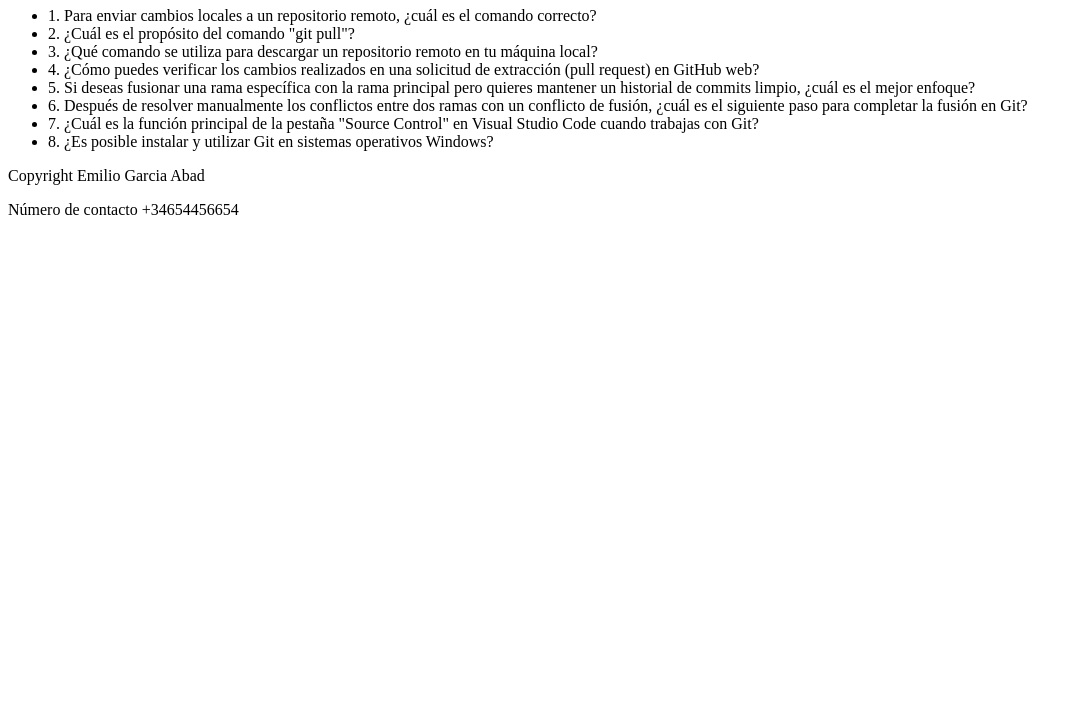
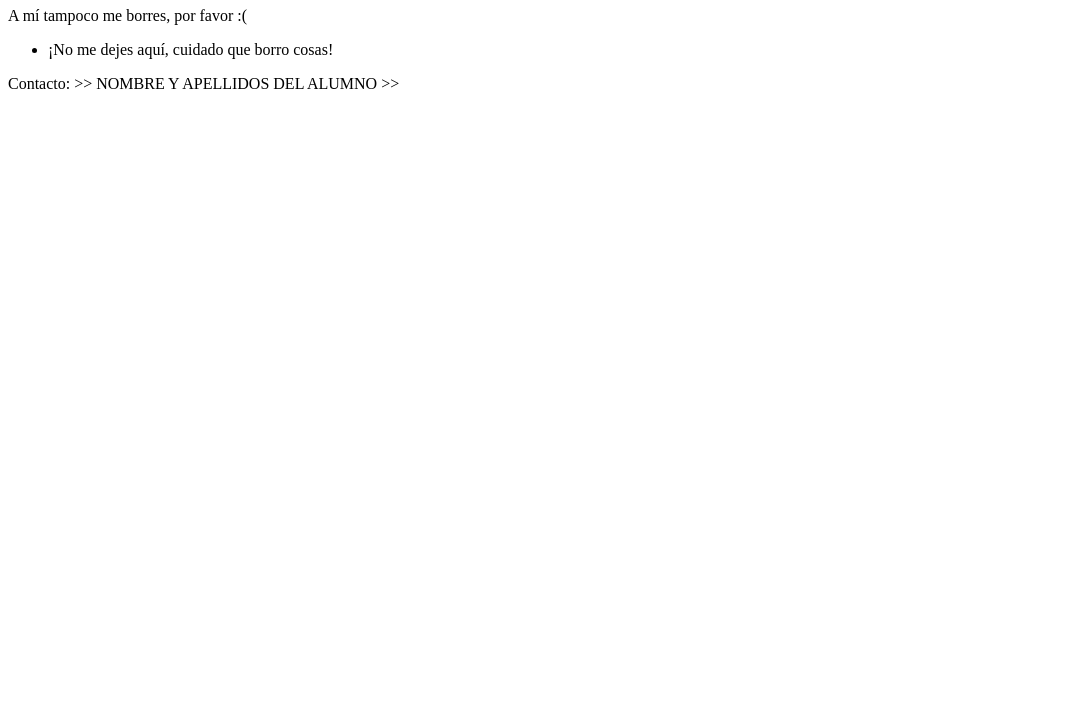
Before and after one commit to EmilioGarciaAbad/ExamenED-2324, a plain HTML site: page index.html in a window 1280 px wide. Shown: the part 73-800 px from the top of the page, without its empty margins (0-1082 px from the left). Drawn offline with Linux system fonts and the light colour scheme.

Commit message:
Commit del index desde la web
Commit del index desde la web

```diff
--- a/index.html
+++ b/index.html
@@ -1,42 +1,25 @@
 <!DOCTYPE html>
-<html lang="es">
+<html lang="en">
 <head>
-    <meta charset="UTF-8">
-    <link rel="stylesheet" href="style.css">
+    <meta>
+    <link rel="nosé" href="estilos.css">
     <title>Examen ED 2024</title>
 </head>
 <body>
 
     <header>
-        <h1>Este es el encabezado nuevo</h1>
+        <h1>¡Encabezado definitivo: no borrar!</h1>
+		<p>A mí tampoco me borres, por favor :(</p>
     </header>
 
     <main>
-        <!-- Contenido principal aquí -->
-
         <ul>
-            <li>1. Para enviar cambios locales a un repositorio remoto, ¿cuál es el comando
-                correcto?</li>
-            <li>2. ¿Cuál es el propósito del comando "git pull"?</li>
-            <li>3. ¿Qué comando se utiliza para descargar un repositorio remoto en tu máquina
-                local?</li>
-            <li>4. ¿Cómo puedes verificar los cambios realizados en una solicitud de extracción
-                (pull request) en GitHub web?</li>
-            <li>5. Si deseas fusionar una rama específica con la rama principal pero quieres
-                mantener un historial de commits limpio, ¿cuál es el mejor enfoque?</li>
-            <li>6. Después de resolver manualmente los conflictos entre dos ramas con un
-                conflicto de fusión, ¿cuál es el siguiente paso para completar la fusión en Git?</li>
-            <li>7. ¿Cuál es la función principal de la pestaña "Source Control" en Visual Studio
-                Code cuando trabajas con Git?</li>
-            <li>8. ¿Es posible instalar y utilizar Git en sistemas operativos Windows?</li>
-        </ul>
+			<li>¡No me dejes aquí, cuidado que borro cosas!</li>
+		</ul>
     </main>
 
     <footer>
-        <p>Copyright Emilio Garcia Abad</p>
-        <p>Número de contacto +34654456654</p>
+        <p>Contacto: >> NOMBRE Y APELLIDOS DEL ALUMNO >> </p>
     </footer>
-
-    <script src="script.js"></script>
 </body>
 </html>
```
